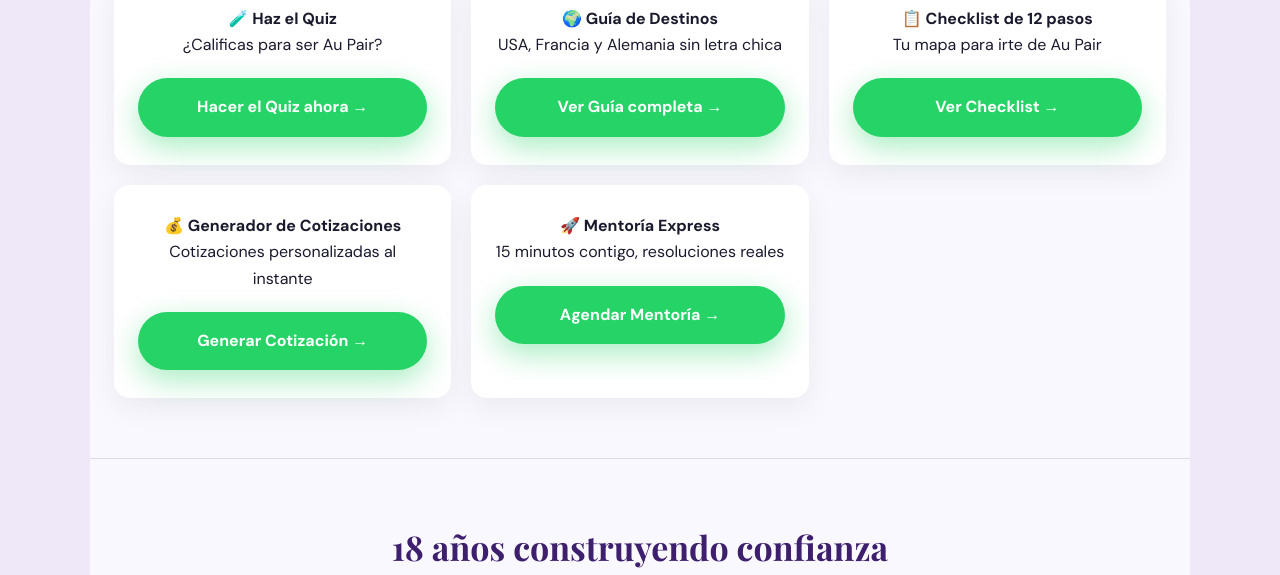
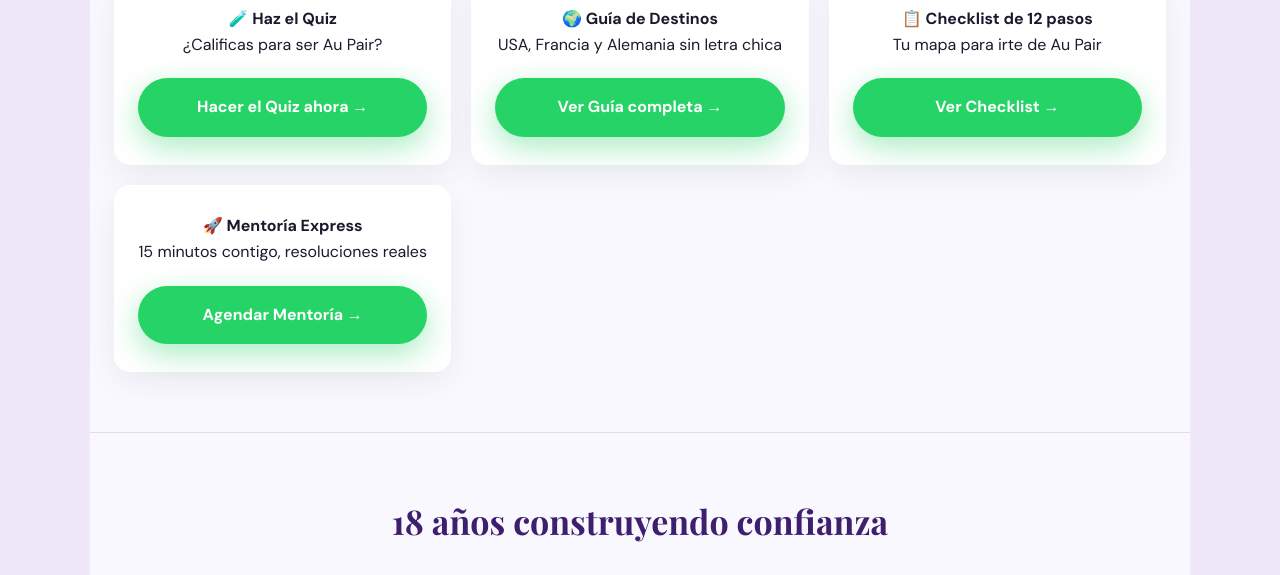
Before and after one commit to gabriel32turner-ai/AuPair, a plain HTML site: page index.html in a window 1280 px wide. Shown: the part 788-1363 px from the top of the page. Drawn offline with nearby package versions, Linux system fonts and the light colour scheme.

Commit message:
Add files via upload

```diff
--- a/index.html
+++ b/index.html
@@ -152,10 +152,6 @@
                 <a href="./checklist-aupair.html" class="btn-wa">Ver Checklist →</a>
             </div>
             <div class="card">
-                <strong>💰 Generador de Cotizaciones</strong><br>Cotizaciones personalizadas al instante<br>
-                <a href="./generador-cotizaciones-aupair.html" class="btn-wa">Generar Cotización →</a>
-            </div>
-            <div class="card">
                 <strong>🚀 Mentoría Express</strong><br>15 minutos contigo, resoluciones reales<br>
                 <a href="./mentoria-express.html" class="btn-wa">Agendar Mentoría →</a>
             </div>
```
